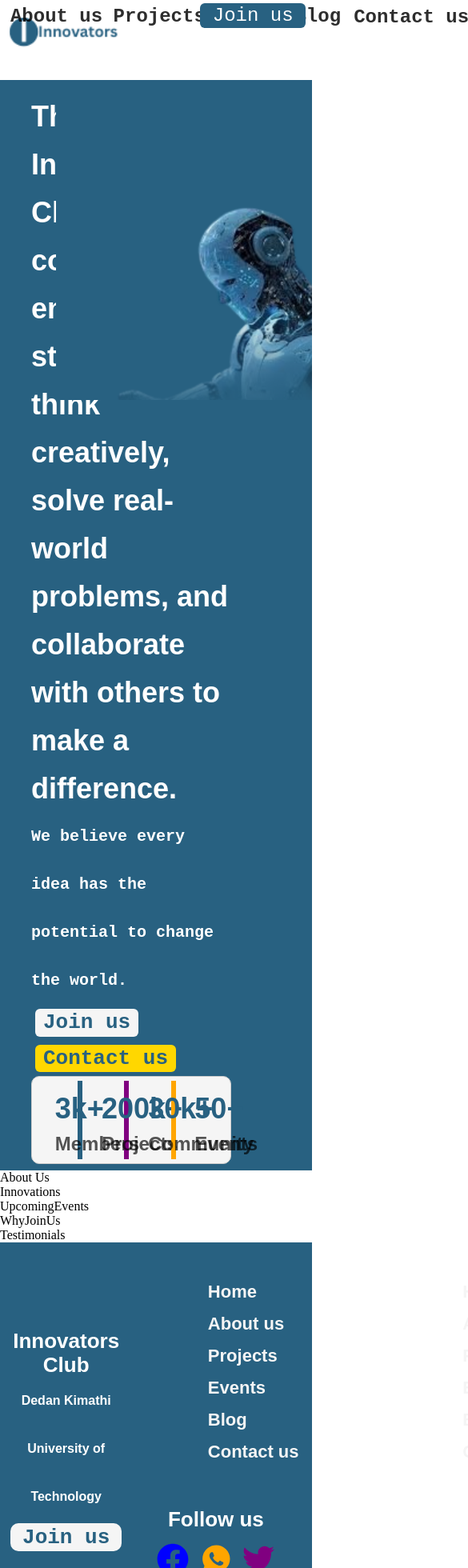
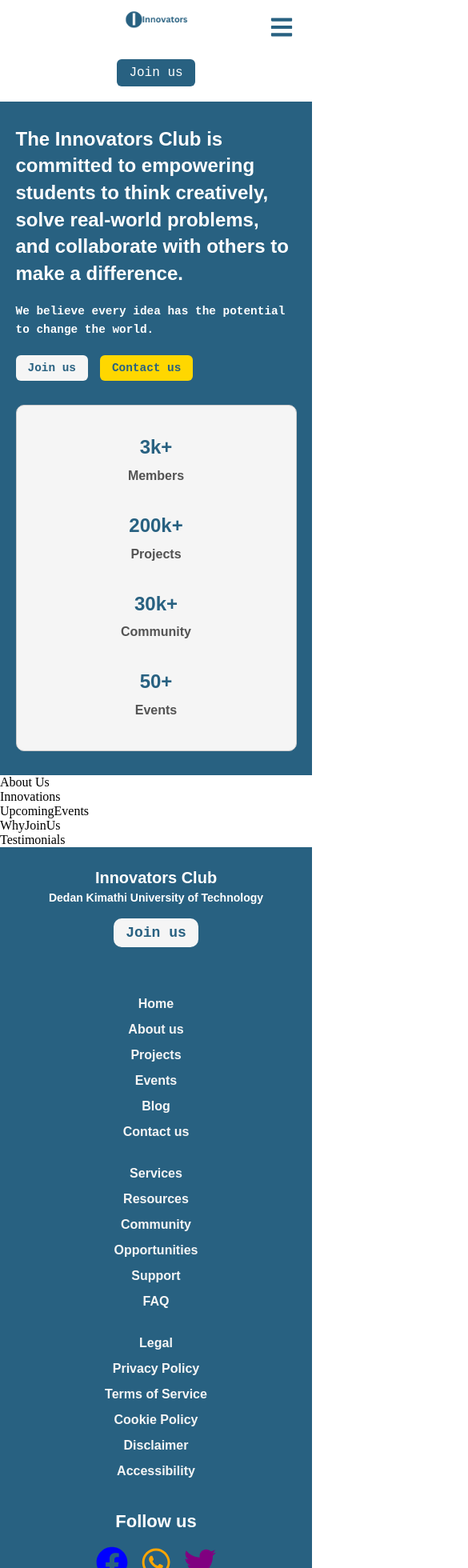
Before and after one commit to DeKUTInnovatorsClub/dekut_innovators, a React (Vite) app: page / in a window 390 px wide. Shown: the top 1960 px of the page at 80% size, 585 px wide, since content can reach past the window. Built offline with nearby package versions, Linux system fonts and the light colour scheme.

Commit message:
responsive

```diff
--- a/src/components/Footer.jsx
+++ b/src/components/Footer.jsx
@@ -1,57 +1,55 @@
 import React from "react";
 import "../styles/footer.css";
 import logo from "../assets/logo.jpg";
-import { FaTwitter } from "react-icons/fa";
-import { FaFacebook } from "react-icons/fa";
-import { IoLogoWhatsapp } from "react-icons/io";
-import { purple } from "@mui/material/colors";
+import { FaTwitter, FaFacebook, FaWhatsapp } from "react-icons/fa";
+
 export default function Footer() {
   return (
     <div className="fcont">
       <div className="fcont1">
         <div className="fcont11">
           <h2>Innovators Club</h2>
-          <h3> Dedan Kimathi University of Technology</h3>
-          <button onClick={() => {}}> Join us</button>
+          <h3>Dedan Kimathi University of Technology</h3>
+          <button onClick={() => {}}>Join us</button>
         </div>
         <div className="fcont12">
           <div className="fcont13">
             <div className="fcont14">
               <h4>Home</h4>
               <h4>About us</h4>
-              <h4>Projects </h4>
+              <h4>Projects</h4>
               <h4>Events</h4>
               <h4>Blog</h4>
               <h4>Contact us</h4>
             </div>
             <div className="fcont14">
-              <h4>Home</h4>
-              <h4>About us</h4>
-              <h4>Projects </h4>
-              <h4>Events</h4>
-              <h4>Blog</h4>
-              <h4>Contact us</h4>
+              <h4>Services</h4>
+              <h4>Resources</h4>
+              <h4>Community</h4>
+              <h4>Opportunities</h4>
+              <h4>Support</h4>
+              <h4>FAQ</h4>
             </div>
             <div className="fcont14">
-              <h4>Home</h4>
-              <h4>About us</h4>
-              <h4>Projects </h4>
-              <h4>Events</h4>
-              <h4>Blog</h4>
-              <h4>Contact us</h4>
+              <h4>Legal</h4>
+              <h4>Privacy Policy</h4>
+              <h4>Terms of Service</h4>
+              <h4>Cookie Policy</h4>
+              <h4>Disclaimer</h4>
+              <h4>Accessibility</h4>
             </div>
           </div>
 
           <div className="fcont15">
             <h3>Follow us</h3>
             <div className="fcont16">
-              <a onClick={() => {}}>
+              <a href="#" aria-label="Facebook">
                 <FaFacebook style={{color:'blue', fontSize:'40px'}}/>
               </a>
-              <a onClick={() => {}}>
-                <IoLogoWhatsapp style={{color:'orange', fontSize:'40px'}}/>
+              <a href="#" aria-label="WhatsApp">
+                <FaWhatsapp style={{color:'orange', fontSize:'40px'}}/>
               </a>
-              <a onClick={() => {}}>
+              <a href="#" aria-label="Twitter">
                 <FaTwitter style={{color: 'purple', fontSize:'40px'}}/>
               </a>
             </div>
--- a/src/components/Header.jsx
+++ b/src/components/Header.jsx
@@ -1,32 +1,34 @@
-import React from "react";
+import React, { useState } from "react";
 import "../styles/header.css";
 import logo from "../assets/logo1.png";
+import { FaBars, FaTimes } from "react-icons/fa";
+
 export default function Header() {
+  const [isMenuOpen, setIsMenuOpen] = useState(false);
+
+  const toggleMenu = () => {
+    setIsMenuOpen(!isMenuOpen);
+  };
+
   return (
     <div className="hcont">
       <div className="hcont1">
-        <img src={logo} style={{ objectFit: "contain" }}></img>
-        <div className="hcont11">
-          <a onClick={() => {}}>
-            <h3>Home</h3>
-          </a>
-          <a onClick={() => {}}>
-            <h3>About us</h3>
-          </a>
-          <a onClick={() => {}}>
-            <h3>Projects</h3>
-          </a>
-          <a onClick={() => {}}>
-            <h3>Events</h3>
-          </a>
-          <a onClick={() => {}}>
-            <h3>Blog</h3>
-          </a>
-          <a onClick={() => {}}>
-            <h3>Contact us</h3>
-          </a>
+        <img src={logo} alt="Innovators Club Logo" style={{ objectFit: "contain" }} />
+
+        <div className="menu-toggle" onClick={toggleMenu}>
+          {isMenuOpen ? <FaTimes size={30} /> : <FaBars size={30} />}
         </div>
-        <button onClick={() => {}}>Join us</button>
+
+        <div className={`hcont11 ${isMenuOpen ? 'active' : ''}`}>
+          <a href="#" onClick={toggleMenu}>Home</a>
+          <a href="#" onClick={toggleMenu}>About us</a>
+          <a href="#" onClick={toggleMenu}>Projects</a>
+          <a href="#" onClick={toggleMenu}>Events</a>
+          <a href="#" onClick={toggleMenu}>Blog</a>
+          <a href="#" onClick={toggleMenu}>Contact us</a>
+        </div>
+
+        <button onClick={toggleMenu}>Join us</button>
       </div>
     </div>
   );
--- a/src/components/Hero.jsx
+++ b/src/components/Hero.jsx
@@ -1,6 +1,7 @@
 import React from "react";
 import "../styles/hero.css";
 import img1 from "../assets/img1.png";
+
 export default function Hero() {
   return (
     <div className="hecont">
@@ -12,8 +13,12 @@ export default function Hero() {
             to make a difference.
           </h2>
           <h5>We believe every idea has the potential to change the world.</h5>
-          <button className="btn1" onClick={() => {}}>Join us</button>
-          <button className="btn2" onClick={() => {}}>Contact us</button>
+
+          <div className="button-container">
+            <button className="btn1" onClick={() => {}}>Join us</button>
+            <button className="btn2" onClick={() => {}}>Contact us</button>
+          </div>
+
           <div className="hecont100">
             <div className="hecont11">
               <div className="hecont111">
@@ -36,7 +41,7 @@ export default function Hero() {
           </div>
         </div>
 
-        <img src={img1}></img>
+        <img src={img1} alt="Innovators Club" />
       </div>
     </div>
   );
--- a/src/styles/footer.css
+++ b/src/styles/footer.css
@@ -1,66 +1,149 @@
 .fcont1 {
   background-color: #286181;
   width: 100%;
-  display: inline-flex;
+  display: flex;
+  flex-wrap: wrap;
   padding: 2%;
 }
-.fcont11{
+
+.fcont11 {
   text-align: center;
-    justify-content: center;
-    width: 40%;
-    padding-top: 100px;
+  width: 100%;
+  max-width: 40%;
+  padding: 20px;
+  box-sizing: border-box;
 }
+
 .fcont11 button {
   border: 0px #ccc solid;
   border-radius: 10px;
   background-color: whitesmoke;
   color: #286181;
-  padding: 2% 10%;
-  font-size: 26px;
+  padding: 10px 20px;
+  font-size: 20px;
   font-family: "Courier New", Courier, monospace;
   font-weight: bolder;
-  margin: 2%;
+  margin: 15px 0;
 }
+
 .fcont11 h2 {
   color: white;
-  font-size: 26px;
+  font-size: 24px;
   font-weight: bold;
   font-family: Arial, Helvetica, sans-serif;
-  line-height: 30px;
+  line-height: 1.5;
 }
+
 .fcont11 h3 {
   color: white;
   font-size: 16px;
   font-weight: bold;
   font-family: Arial, Helvetica, sans-serif;
-    line-height: 60px;
+  line-height: 1.5;
 }
+
 .fcont12 {
-  display: block;
-  width: 60%;
+  width: 100%;
+  max-width: 60%;
+  box-sizing: border-box;
 }
+
 .fcont13 {
-  display: inline-flex;
+  display: flex;
+  flex-wrap: wrap;
+  justify-content: space-between;
 }
-.fcont14{
-    padding: 10% 30%;
+
+.fcont14 {
+  padding: 10px;
+  flex: 1;
+  min-width: 150px;
 }
-.fcont14 h4{
+
+.fcont14 h4 {
   color: whitesmoke;
-    font-size: 22px;
-    line-height: 40px;
+  font-size: 18px;
+  line-height: 2;
   width: max-content;
   font-family: Arial, Helvetica, sans-serif;
 }
-.fcont15{
+
+.fcont15 {
   text-align: center;
+  margin-top: 20px;
+}
+
+.fcont15 h3 {
+  color: white;
+  font-size: 22px;
+  font-weight: bold;
+  font-family: Arial, Helvetica, sans-serif;
+  line-height: 1.5;
+}
+
+.fcont16 {
+  display: flex;
+  justify-content: center;
+  gap: 20px;
+  margin-top: 15px;
+}
+
+.fcont16 a {
+  display: flex;
+  align-items: center;
   justify-content: center;
 }
-.fcont15 h3{
-    color: white;
-    font-size: 26px;
-    font-weight: bold;
-    font-family: Arial, Helvetica, sans-serif;
-    line-height: 60px;
-    font-family: Arial, Helvetica, sans-serif;
+
+@media screen and (max-width: 768px) {
+  .fcont1 {
+    flex-direction: column;
+    align-items: center;
   }
+
+  .fcont11, .fcont12 {
+    width: 100%;
+    max-width: 100%;
+    padding: 15px;
+  }
+
+  .fcont13 {
+    flex-direction: column;
+    align-items: center;
+  }
+
+  .fcont14 {
+    text-align: center;
+    width: 100%;
+  }
+
+  .fcont14 h4 {
+    width: 100%;
+  }
+}
+
+@media screen and (max-width: 480px) {
+  .fcont11 button {
+    font-size: 18px;
+    padding: 8px 15px;
+  }
+
+  .fcont11 h2 {
+    font-size: 20px;
+  }
+
+  .fcont11 h3 {
+    font-size: 14px;
+  }
+
+  .fcont14 h4 {
+    font-size: 16px;
+  }
+
+  .fcont16 {
+    gap: 15px;
+  }
+
+  .fcont16 a svg {
+    font-size: 30px;
+  }
+}
--- a/src/styles/header.css
+++ b/src/styles/header.css
@@ -1,37 +1,109 @@
 .hcont {
   background-color: white;
   padding: 1% 2%;
-  height: 100px;
+  height: auto;
 }
+
 .hcont1 {
   width: 100%;
-  display: inline-flex;
+  display: flex;
+  flex-wrap: wrap;
+  align-items: center;
+  justify-content: space-between;
+  position: relative;
 }
+
 .hcont1 img {
-  height: 70px;
+  height: 50px;
+  max-width: 150px;
+  object-fit: contain;
 }
+
 .hcont1 button {
   background-color: #286181;
-  position: absolute;
-  right: 2%;
-  padding: 0.5% 4%;
+  padding: 10px 20px;
   color: white;
   border-radius: 6px;
   font-family: monospace;
-  font-size: 24px;
+  font-size: 18px;
   border: 0px #ccc solid;
+  margin-left: auto;
 }
+
 .hcont11 {
-  display: inline-flex;
+  display: flex;
   justify-content: center;
-  width: 60%;
+  flex-wrap: wrap;
+  width: 100%;
+  margin-top: 10px;
 }
-.hcont11 h3,
-a {
+
+.hcont11 a {
   font-family: monospace;
   font-weight: bold;
-  font-size: 24px;
+  font-size: 18px;
   color: rgba(0, 0, 0, 0.822);
-  padding: 1% 3%;
-  width: max-content;
+  padding: 10px;
+  text-decoration: none;
+  text-align: center;
 }
+
+.menu-toggle {
+  display: none;
+  cursor: pointer;
+  color: #286181;
+}
+
+@media screen and (max-width: 768px) {
+  .hcont1 {
+    flex-direction: column;
+    text-align: center;
+  }
+
+  .menu-toggle {
+    display: block;
+    position: absolute;
+    top: 15px;
+    right: 15px;
+  }
+
+  .hcont11 {
+    display: none;
+    flex-direction: column;
+    width: 100%;
+  }
+
+  .hcont11.active {
+    display: flex;
+  }
+
+  .hcont1 img {
+    margin-bottom: 15px;
+  }
+
+  .hcont11 a {
+    width: 100%;
+    padding: 10px 0;
+    border-bottom: 1px solid #eee;
+  }
+
+  .hcont1 button {
+    position: static;
+    margin: 15px 0;
+  }
+}
+
+@media screen and (max-width: 480px) {
+  .hcont1 img {
+    height: 40px;
+  }
+
+  .hcont11 a {
+    font-size: 16px;
+  }
+
+  .hcont1 button {
+    font-size: 16px;
+    padding: 8px 15px;
+  }
+}
--- a/src/styles/hero.css
+++ b/src/styles/hero.css
@@ -1,145 +1,190 @@
 .hecont {
   background-color: #286181;
   width: 100%;
+  position: relative;
 }
+
 .hecont1 {
-  display: inline-flex;
+  display: flex;
+  flex-wrap: wrap;
   width: 100%;
+  align-items: center;
+  position: relative;
 }
-.hecont1 img {
-  position: absolute;
-  right: 0;
-  height: 400px;
-  object-fit: contain;
+
+.hecont10 {
+  width: 100%;
+  max-width: 70%;
+  padding: 30px 5%;
+  box-sizing: border-box;
+  z-index: 1;
 }
-.hecont10 {
-  display: block;
-  width: 74%;
-  height: max-content;
-  padding-left: 10%;
-  padding-top: 4%;
-  padding-bottom: 2%;
-}
+
 .hecont10 h2 {
   color: white;
-  font-size: 36px;
+  font-size: 2.5rem;
   font-weight: bold;
   font-family: Arial, Helvetica, sans-serif;
-  line-height: 60px;
+  line-height: 1.4;
+  margin-bottom: 20px;
 }
+
 .hecont10 h5 {
   color: white;
-  font-size: 20px;
+  font-size: 1.25rem;
   font-weight: bold;
-  font-family:monospace;
-  line-height: 60px;
+  font-family: monospace;
+  line-height: 1.6;
+  margin-bottom: 20px;
 }
+
+.hecont10 .button-container {
+  display: flex;
+  flex-wrap: wrap;
+  gap: 15px;
+  margin-bottom: 30px;
+}
+
+.btn1, .btn2 {
+  border: none;
+  border-radius: 6px;
+  padding: 12px 25px;
+  font-size: 1.2rem;
+  font-family: "Courier New", Courier, monospace;
+  font-weight: bolder;
+  cursor: pointer;
+  transition: transform 0.2s ease;
+}
+
 .btn1 {
-  border: 0px #ccc solid;
-  border-radius: 6px;
   background-color: whitesmoke;
   color: #286181;
-  padding: 1% 4%;
-  font-size: 26px;
-  font-family: "Courier New", Courier, monospace;
-  font-weight: bolder;
-  margin: 2%;
 }
+
 .btn2 {
-  border: 0px #ccc solid;
-  border-radius: 6px;
   background-color: gold;
   color: #286181;
-  padding: 1% 4%;
-  font-size: 26px;
-  font-family: "Courier New", Courier, monospace;
-  font-weight: bolder;
-  margin: 2%;
 }
+
+.btn1:hover, .btn2:hover {
+  transform: scale(1.05);
+}
+
 .hecont100 {
-  display: block;
   width: 100%;
-  text-align: center;
+  display: flex;
   justify-content: center;
 }
+
 .hecont11 {
-  display: inline-flex;
+  display: flex;
   background-color: whitesmoke;
   border-radius: 10px;
   border: #ccc 1px solid;
   width: 100%;
-  padding: 2%;
+  max-width: 1000px;
+  padding: 20px;
+  box-sizing: border-box;
 }
 
+.hecont11 > div {
+  flex: 1;
+  text-align: center;
+  padding: 15px;
+  border-right: 6px solid transparent;
+}
 
-.hecont111 {
-    display: block;
-    padding: 2% 10%;
-    width: 24.5%;
-    border-right:6px  #286181 solid;
+.hecont111 { border-right-color: #286181; }
+.hecont112 { border-right-color: purple; }
+.hecont113 { border-right-color: orange; }
 
-  }
-  .hecont112 {
-    display: block;
-    padding: 2% 10%;
-    width: 24.5%;
-    border-right:6px  purple solid;
+.hecont11 h2 {
+  color: #286181;
+  font-size: 2rem;
+  margin-bottom: 10px;
+}
 
-  }
-  .hecont113 {
-    display: block;
-    padding: 2% 10%;
-    width: 24.5%;
-    border-right:6px  orange solid;
-
-  }
-  .hecont114 {
-    display: block;
-    padding: 2% 10%;
-    width: 24.5%;
-
-  }
-.hecont111 h2 {
-  color: #286181;
-  width: 100%;
-  align-self: center;
-}
-.hecont111 h4 {
+.hecont11 h4 {
   color: rgba(0, 0, 0, 0.664);
-  font-size: 24px;
+  font-size: 1.2rem;
   font-weight: bold;
   font-family: Arial, Helvetica, sans-serif;
 }
-.hecont112 h2 {
-    color: #286181;
-    width: 100%;
-    align-self: center;
+
+.hecont1 img {
+  position: absolute;
+  right: 0;
+  top: 50%;
+  transform: translateY(-50%);
+  max-height: 400px;
+  width: 40%;
+  object-fit: contain;
+  z-index: 0;
+}
+
+@media screen and (max-width: 1024px) {
+  .hecont1 img {
+    display: none;
   }
-  .hecont112 h4 {
-    color: rgba(0, 0, 0, 0.664);
-    font-size: 24px;
-    font-weight: bold;
-    font-family: Arial, Helvetica, sans-serif;
+  .hecont10 {
+    max-width: 100%;
+    padding: 30px 5%;
   }
-  .hecont113 h2 {
-    color: #286181;
-    width: 100%;
-    align-self: center;
+
+
+}
+
+@media screen and (max-width: 768px) {
+  .hecont10 h2 {
+    font-size: 2rem;
   }
-  .hecont113 h4 {
-    color: rgba(0, 0, 0, 0.664);
-    font-size: 24px;
-    font-weight: bold;
-    font-family: Arial, Helvetica, sans-serif;
+
+  .hecont10 h5 {
+    font-size: 1rem;
   }
-  .hecont114 h2 {
-    color: #286181;
-    width: 100%;
-    align-self: center;
+
+  .btn1, .btn2 {
+    font-size: 1rem;
+    padding: 10px 20px;
   }
-  .hecont114 h4 {
-    color: rgba(0, 0, 0, 0.664);
-    font-size: 24px;
-    font-weight: bold;
-    font-family: Arial, Helvetica, sans-serif;
+
+  .hecont11 {
+    flex-direction: column;
   }
+
+  .hecont11 > div {
+    border-right: none;
+    border-bottom: 6px solid transparent;
+  }
+
+  .hecont111 { border-bottom-color: #286181; }
+  .hecont112 { border-bottom-color: purple; }
+  .hecont113 { border-bottom-color: orange; }
+
+  .hecont11 h2 {
+    font-size: 1.5rem;
+  }
+
+  .hecont11 h4 {
+    font-size: 1rem;
+  }
+
+  .hecont1 img {
+    display: none;
+  }
+}
+
+@media screen and (max-width: 480px) {
+  .hecont10 h2 {
+    font-size: 1.5rem;
+  }
+
+  .hecont10 h5 {
+    font-size: 0.9rem;
+  }
+
+  .btn1, .btn2 {
+    font-size: 0.9rem;
+    padding: 8px 15px;
+  }
+}
```
Lines whose indentation alone changed are shown as unchanged.
